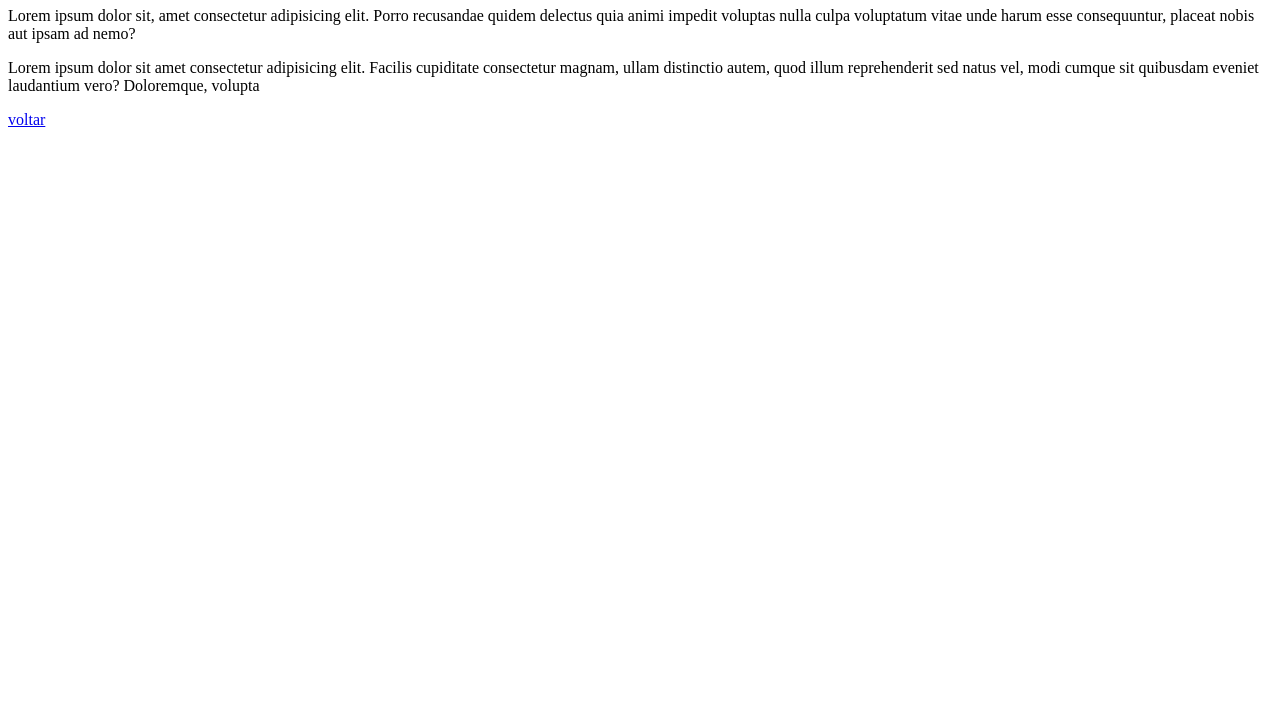
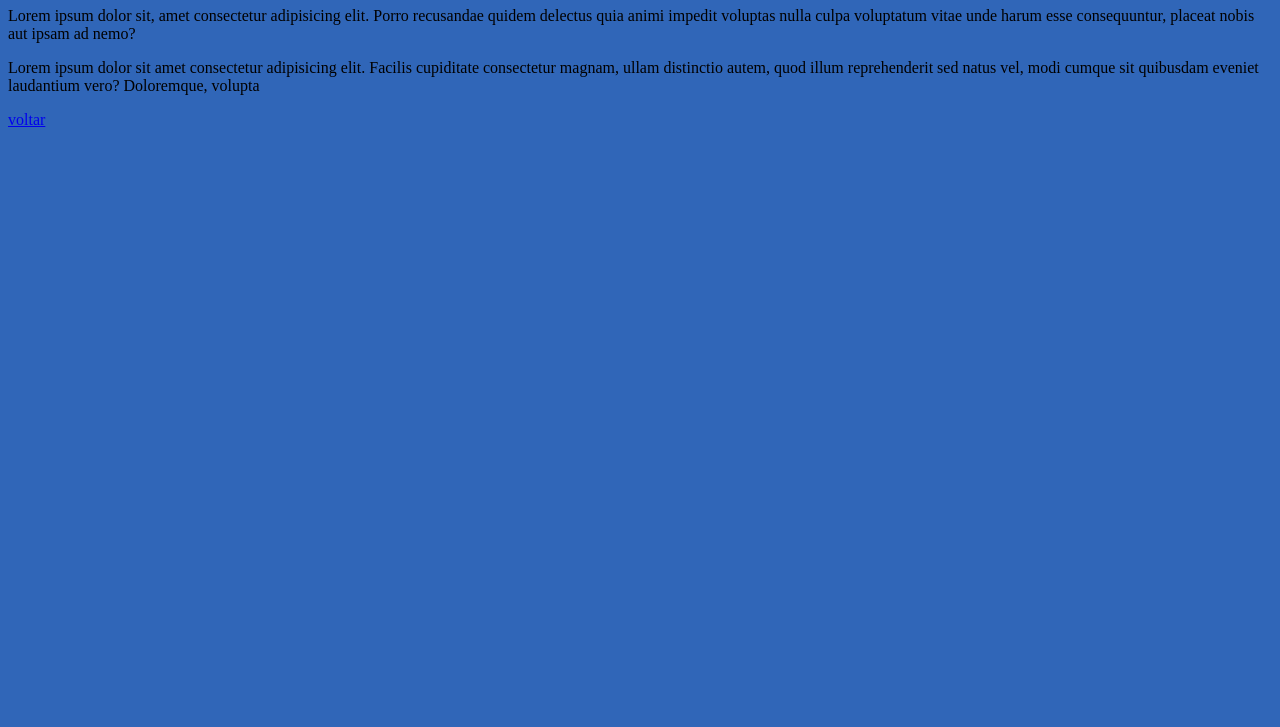
Before and after one commit to abeazist/teste, a plain HTML site: page aula06-04/index.html in a window 1280 px wide. Shown: the part 73-800 px from the top of the page. Drawn offline with Linux system fonts and the light colour scheme.

Commit message:
Add cor de fundo e mudar documento-> Aulas

```diff
--- a/aula06-04/index.html
+++ b/aula06-04/index.html
@@ -4,9 +4,9 @@
     <meta charset="UTF-8">
     <meta http-equiv="X-UA-Compatible" content="IE=edge">
     <meta name="viewport" content="width=device-width, initial-scale=1.0">
-    <title>Document</title>
+    <title>Aulas</title>
 </head>
-<body>
+<body style="color: rgb(0, 0, 0);background-color: rgb(48, 102, 184);">
     <h1>Teste</h1>
     <p>Lorem ipsum dolor sit, amet consectetur adipisicing elit. Porro recusandae quidem delectus quia animi impedit voluptas nulla culpa voluptatum vitae unde harum esse consequuntur, placeat nobis aut ipsam ad nemo?</p>
     <p>Lorem ipsum dolor sit amet consectetur adipisicing elit. Facilis cupiditate consectetur magnam, ullam distinctio autem, quod illum reprehenderit sed natus vel, modi cumque sit quibusdam eveniet laudantium vero? Doloremque, volupta</p>
```
